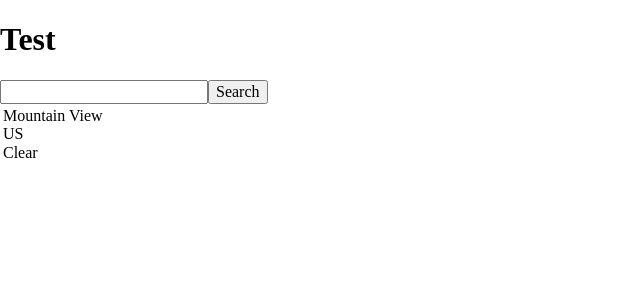
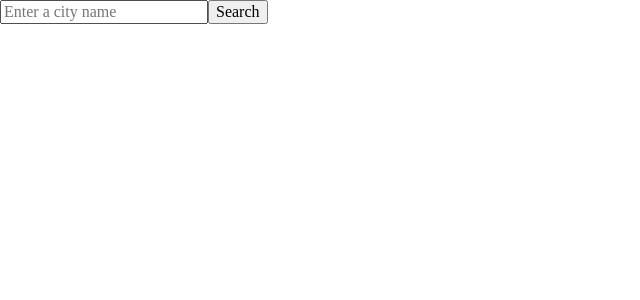
Before and after one commit to Lulkafe/interview-assignment, a React app in the folder client/: page / in a window 1280 px wide. Shown: the top 300 px of the page, without its empty margins (0-640 px from the left). Built offline with nearby package versions, Linux system fonts and the light colour scheme.

Commit message:
save all changes due to an equipment issue

```diff
--- /dev/null
+++ b/client/src/apiInfo.ts
@@ -0,0 +1,11 @@
+const API_URLs = {
+    dev: {
+        weather: "http://localhost:8080/api/city/weather",
+        geoLoc: "http://localhost:8080/api/city/info"
+    },
+    prod: {
+
+    }
+}
+
+export default API_URLs;
--- a/client/src/components/app.tsx
+++ b/client/src/components/app.tsx
@@ -7,31 +7,22 @@ import WeatherTable from "../components/weatherTable";
 import { parseWeatherData } from "../parser";
 import { stateReducer, Dispatcher, initState } from "../reducer";
 
-//Just test
-import SampleData from "../sample/WeatherSampleResult.json";
-import { SearchResult } from "../sharedTypes";
+
 
 
 export const App = () => {
 
-    const parsedData = parseWeatherData(SampleData);
-    const testInput: SearchResult[] = [{ keyword: "Mountain View", data: parsedData}];
-
     const [state, dispatch] = useReducer(stateReducer, initState);
     const dispatcher: Dispatcher = new Dispatcher(dispatch);
-
-
-    useEffect(() => {
-
-    }, [])
-
 
     return (
         <AppContext.Provider value={{state, dispatcher}}>
             <Header/>
-            <h1>Test</h1>
             <SearchBar/>
-            <WeatherTable results={testInput}/>
+            {
+                state.searchResults.length > 0 &&
+                <WeatherTable results={state.searchResults}/>
+            }
         </AppContext.Provider>
     )
 }
--- a/client/src/components/searchBar.tsx
+++ b/client/src/components/searchBar.tsx
@@ -1,17 +1,93 @@
-import React, { useRef } from "react";
+import React, { useRef, useEffect, useContext, useState } from "react";
+import { AppState, GeoCoordinates, SearchResult } from "../sharedTypes";
+import { Dispatcher } from "../reducer";
+import API_URLs from "../apiInfo";
+
+//Just test
+import { parseGeoData, parseWeatherData } from "../parser";
+import SampleData from "../sample/WeatherSampleResult.json";
+import AppContext from "../context";
 
 const SearchBar = () => {
 
+    const { dispatcher } : { dispatcher: Dispatcher} = useContext(AppContext);
+    const parsedData = parseWeatherData(SampleData);
+    const testInput: SearchResult = { keyword: "Mountain View", data: parsedData};
+    const searched = {};
+
     const inputRef = useRef(null);
-    const onInput = () => {
+    const onInput = async () => {
+        const input = inputRef.current.value;
+        const minInputLen = 3;
+        const query = `?cityName=${input}`;
 
+        //Auto-search shouldn't start if the user input is too short
+        if (input.length < minInputLen)
+            return;
+
+        //If already searched, return the cached result
+        if (input in searched) {
+            console.log(searched[input]);
+            return;
+        }
+
+        try {
+            const res: Response = await fetch(API_URLs.dev.geoLoc + query);
+            const results = await res.json();
+            console.log(results);
+
+            searched[input] = results;
+
+        } catch (e) {
+            console.error(e);
+        }
     }
 
+    const onSubmit = async (e) => {
+        e.preventDefault();
+        e.stopPropagation();
+        const input = inputRef.current.value;
+
+        if (input.length === 0)
+            return;
+
+        try {
+            const resToGeoAPI: Response = await fetch(API_URLs.dev.geoLoc);
+            const geoInfo = await resToGeoAPI.json();
+
+            if (geoInfo.length === 0) {
+                const notFound: SearchResult = {
+                    keyword: input,
+                    data: null
+                }
+                dispatcher.addSearchResult(notFound);
+                return;
+            }
+
+            const coordinates: GeoCoordinates = parseGeoData(geoInfo[0]);
+            const query = `?lat=${coordinates.lat}&lon=${coordinates.lon}`;
+            const resToWthAPI: Response = await fetch(API_URLs.dev.weather + query);
+            const weatherData = await resToWthAPI.json();
+
+            console.log(weatherData)
+
+        } catch (e) {
+            console.error(e);
+        }
+
+        //dispatcher.addSearchResult(testInput)
+    }
+
+
+
     return (
-        <div>
-            <input type="text" ref={inputRef}/>
-            <button>Search</button>
-        </div>
+        <form onSubmit={onSubmit}>
+            <input type="text"
+                ref={inputRef}
+                placeholder="Enter a city name"
+                onInput={onInput}/>
+            <button type="submit">Search</button>
+        </form>
     )
 }
 
--- a/client/src/reducer.ts
+++ b/client/src/reducer.ts
@@ -1,4 +1,4 @@
-import { Dispatch } from "react"
+import { Dispatch, useDebugValue } from "react"
 import { Action, WeatherInfo } from "./sharedTypes"
 import { SearchResult } from "./sharedTypes"
 import { AppState } from "./sharedTypes"
@@ -30,6 +30,13 @@ export class Dispatcher {
 
 export const stateReducer = (state: AppState, action: Action) => {
     switch(action.type) {
+
+        case ACTIONS.ADD.RESULT:
+            return {
+                ...state,
+                searchResults: [action.value, ...state.searchResults]
+            }
+
         default:
             return state;
     }
```
Also changed, not shown: 1 other file (tests, documents, lock files or other folders).
